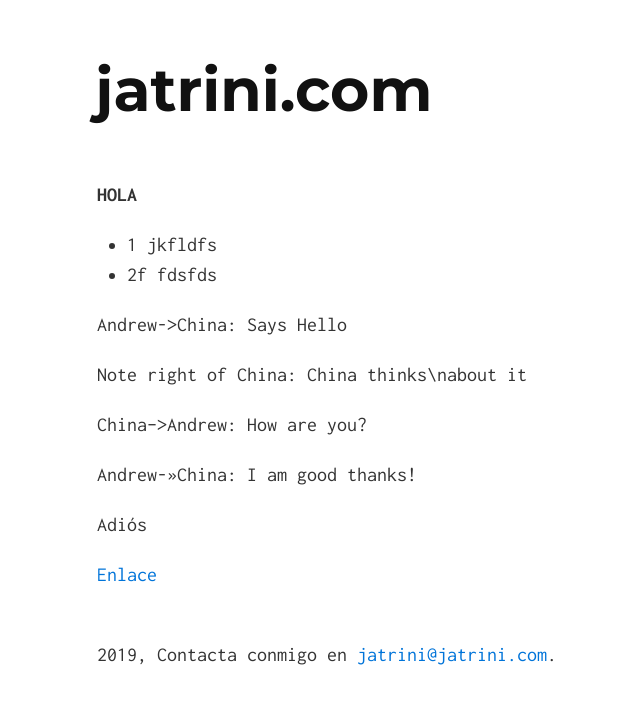
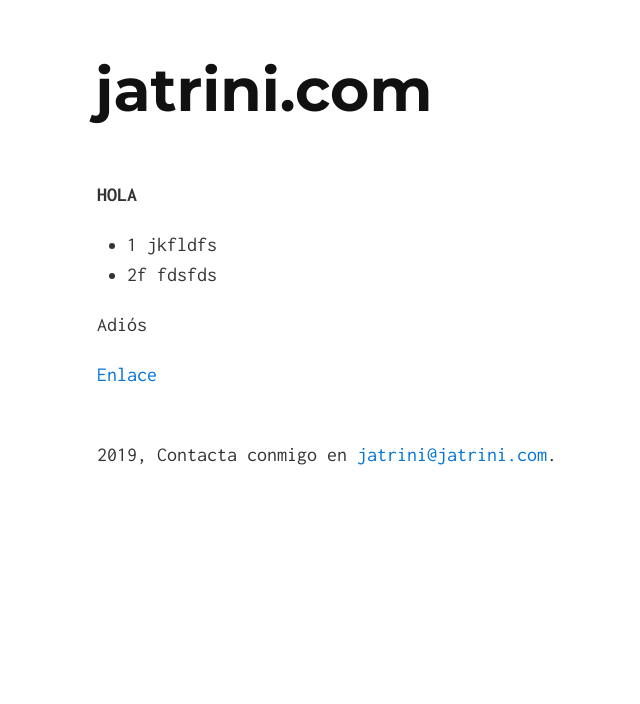
Before and after one commit to jatrini/jatrini.com, a Jekyll site: the page built from jose.md, in a window 1280 px wide. Shown: the top 704 px of the page, without its empty margins (243-883 px from the left). Built offline with Jekyll 4.4.1, drawn with Linux system fonts in a browser that asks for light colours; our own code applies the rules of GitHub Pages for plain Markdown files.

Commit message:
Update jose.md

```diff
--- a/jose.md
+++ b/jose.md
@@ -3,14 +3,6 @@
 - 1 jkfldfs
 - 2f fdsfds
 
-Andrew->China: Says Hello
-
-Note right of China: China thinks\nabout it
-
-China-->Andrew: How are you?
-
-Andrew->>China: I am good thanks!
-
 Adiós
 
-[Enlace](jatrini.com)
+[Enlace](/)
```
